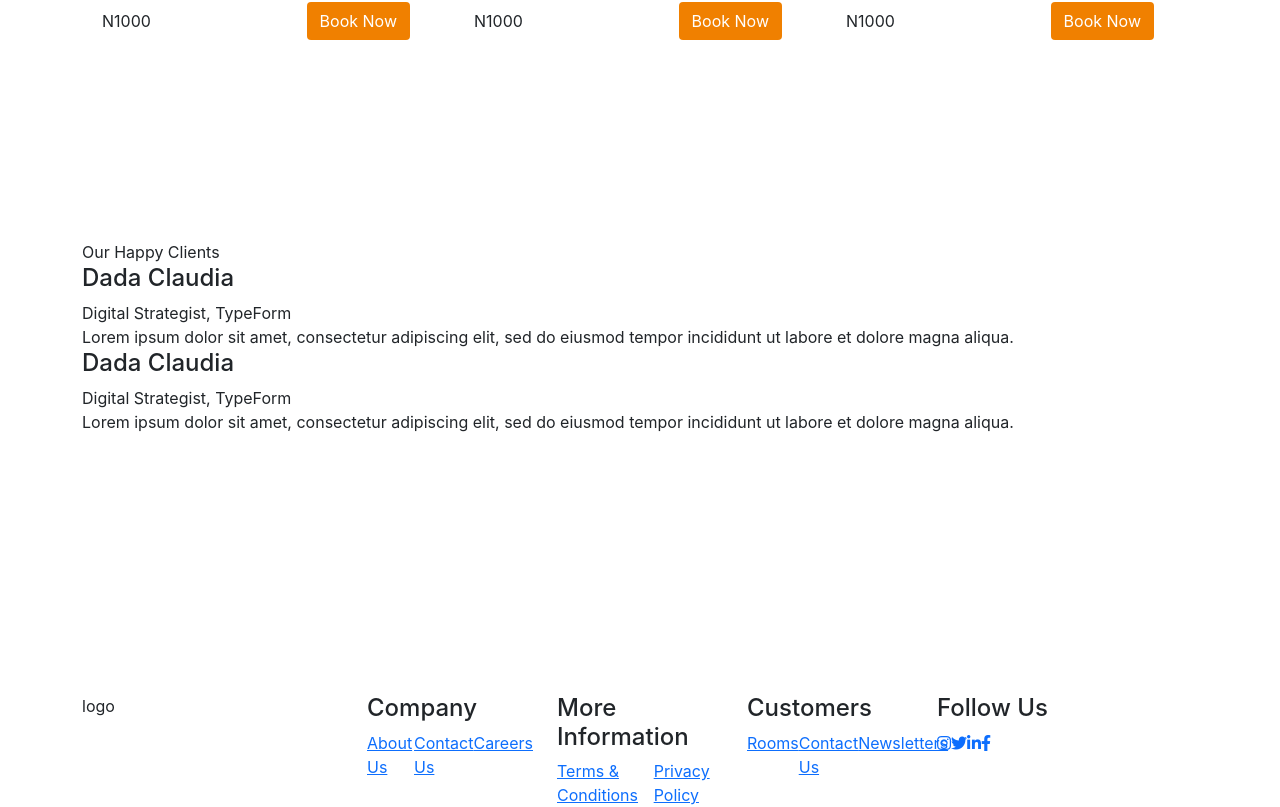
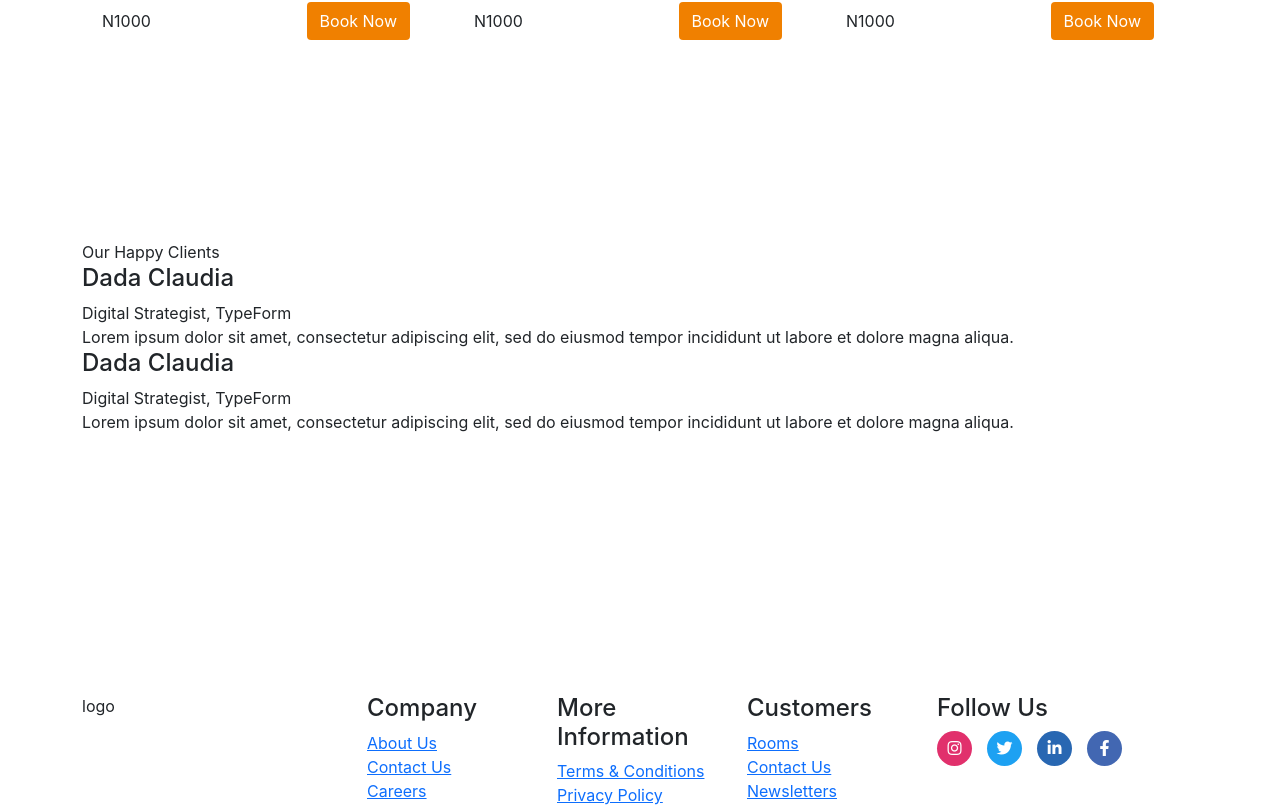
Before and after one commit to sibabalwe47/hotel-landing-page, a React (Create React App) app: page / in a window 1280 px wide. Shown: the part 2247-3054 px from the top of the page. Built offline with nearby package versions, Linux system fonts and the light colour scheme.

Commit message:
Social icon styling

```diff
--- a/src/App.js
+++ b/src/App.js
@@ -4,6 +4,7 @@ import Navigation from './components/navigation/navigation'
 import { Fragment } from 'react';
 import {Provider} from 'react-redux'
 import store from './store/store'
+import Test from './components/test/test';
 
 function App() {
   return (
--- a/src/App.scss
+++ b/src/App.scss
@@ -7,6 +7,7 @@
 @import "./components/forms/rooms/SearchRooms.scss";
 @import "./components/section/section.scss";
 @import "./components/rooms/room/room.scss";
+@import "./components/footer/footer.scss";
 
 /*** Globals ***/
 
--- a/src/components/footer/footer.js
+++ b/src/components/footer/footer.js
@@ -40,22 +40,22 @@ const Footer = () => {
                         <h4>Follow Us</h4>
                         <ul>
                             <li>
-                                <a href="#">
+                                <a href="#" className="instagram">
                                     <i class="fab fa-instagram"></i>
                                 </a>
                             </li>
                             <li>
-                                <a href="#">
+                                <a href="#" className="twitter">
                                 <i class="fab fa-twitter"></i>
                                 </a>
                             </li>
                             <li>
-                                <a href="#">
+                                <a href="#" className="linkedin">
                                     <i class="fab fa-linkedin-in"></i>
                                 </a>
                             </li>
                             <li>
-                                <a href="#">
+                                <a href="#" className="facebook">
                                     <i class="fab fa-facebook-f"></i>
                                 </a>
                             </li>
--- a/src/components/footer/footer.scss
+++ b/src/components/footer/footer.scss
@@ -0,0 +1,44 @@
+footer {
+    ul{
+       display: flex;
+       flex-direction: column;
+
+
+    }
+
+    .social-links ul {
+        flex-direction: row;
+
+        li {
+            a{
+                display: flex;
+                width: 35px;
+                height: 35px;
+                background-color: #f5f5f5;
+                margin-right: 15px;
+                justify-content: center;
+                align-items: center;
+                border-radius: 50%;
+                color: #fff;
+                text-decoration: none;
+
+                &.instagram {
+                    background-color: #E1306C ;
+                }
+
+
+                &.twitter {
+                    background-color: #1DA1F2 ;
+                }
+
+                &.facebook {
+                    background-color: #4267B2 ;
+                }
+
+                &.linkedin {
+                    background-color: #2867B2 ;
+                }
+            }
+        }
+    }
+}
--- /dev/null
+++ b/src/components/test/test.js
@@ -0,0 +1,16 @@
+import react from 'react'
+
+const Test = () => {
+
+    const onClickHandler = () => console.log('Clicked...')
+
+
+    return (
+        <div className="wrapper">
+            <button onClick={() => onClickHandler()}>Click</button>
+        </div>
+    )
+}
+
+
+export default Test;
```
